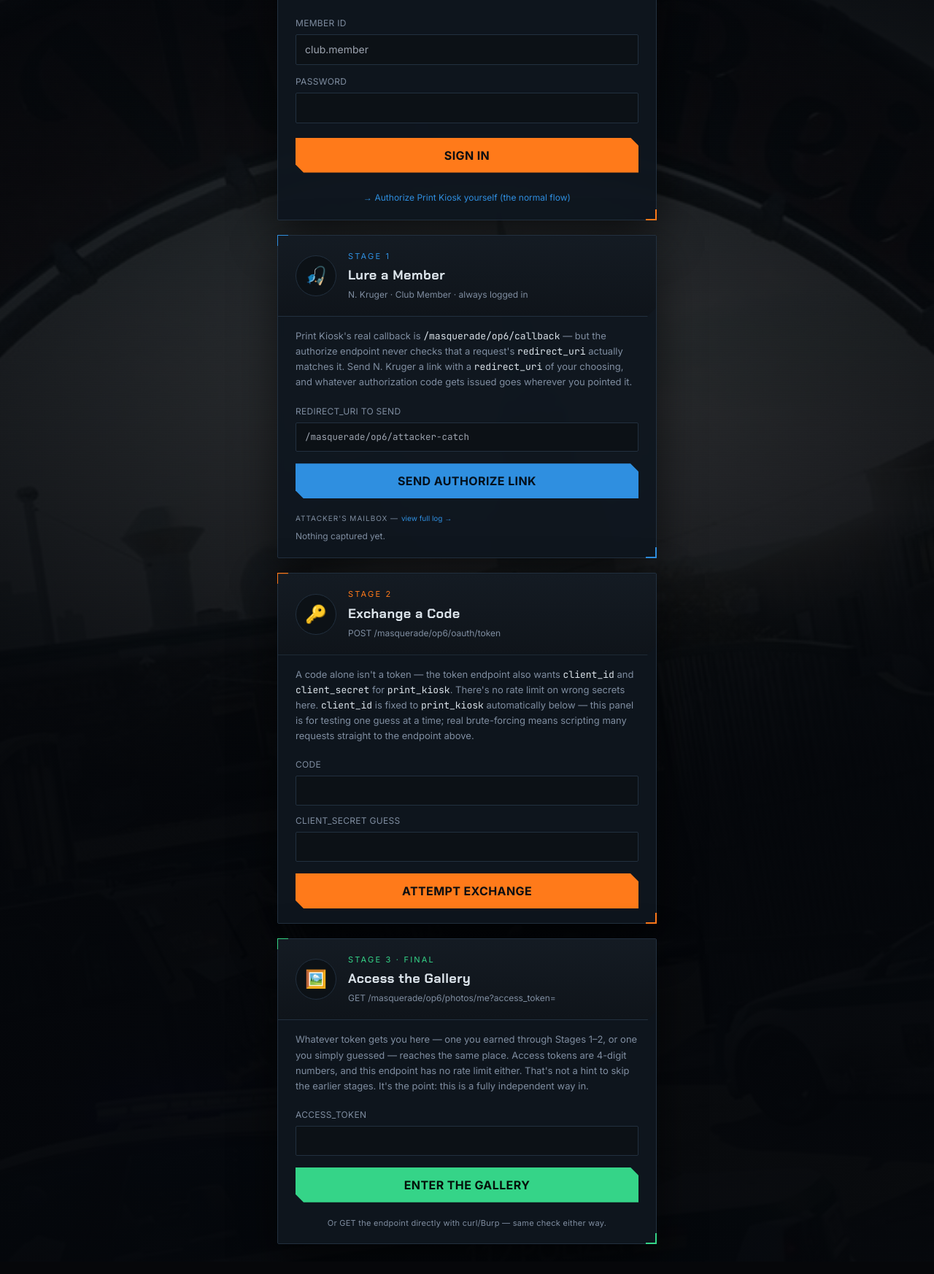
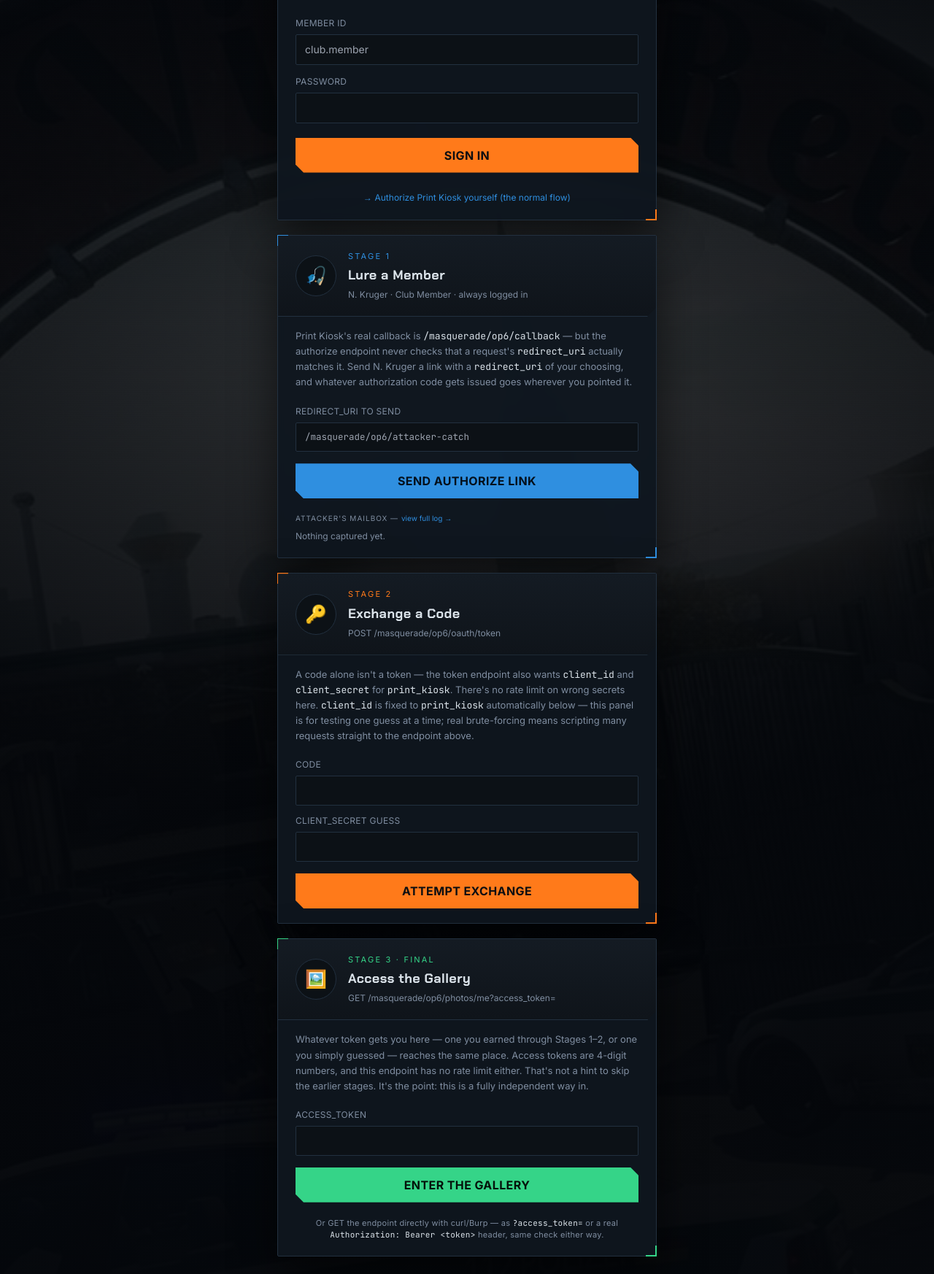
Before and after one commit to kilani47/r6s-auth-lab, a Flask app: page /masquerade/op6/ in a window 1280 px wide. Shown: the part 212-1958 px from the top of the page at 73% size. Before the commit the page ends 1917 px from the top, so only its background shows below. Run offline with Flask 3, Linux system fonts and the light colour scheme.

Commit message:
Op06: accept the real Authorization: Bearer header, not just ?access_token=
masq6_authenticate() only ever checked query/form params -- a token sent
the standard RFC 6750 way, as an Authorization: Bearer <token> header
(what curl -H, Burp, and every real OAuth client actually send), was
silently rejected. The header is now checked first, with ?access_token=
kept as a fallback for testing straight from a browser.

```diff
--- a/app.py
+++ b/app.py
@@ -1514,8 +1514,16 @@ def masq6_authenticate():
     a lot of production resource servers have: one endpoint, first-party
     session clients and third-party OAuth clients both walking in the same
     door -- which is exactly why a weak token space (Stage 3) is enough to
-    compromise it on its own, with no session and no OAuth flow involved."""
-    token = request.values.get("access_token", "")
+    compromise it on its own, with no session and no OAuth flow involved.
+
+    Accepts the token two ways, matching RFC 6750: the real
+    Authorization: Bearer <token> header (what Burp, curl, and any real
+    OAuth client actually send) takes priority, with ?access_token= as a
+    fallback for testing straight from a browser address bar or form."""
+    auth_header = request.headers.get("Authorization", "")
+    token = auth_header[7:].strip() if auth_header.lower().startswith("bearer ") else ""
+    if not token:
+        token = request.values.get("access_token", "")
     if token:
         entry = MASQ6_TOKENS.get(token)
         return (entry["owner"], "token") if entry else (None, None)
--- a/templates/masq6_index.html
+++ b/templates/masq6_index.html
@@ -212,7 +212,7 @@
         <button type="submit"
                 class="w-full mt-4 py-3 bg-win text-[#04120a] font-bold tracking-wide uppercase hud-btn hover:brightness-110 transition">Enter the Gallery</button>
       </form>
-      <div class="px-6 pb-5 text-[11px] text-dim text-center tracking-wide">Or GET the endpoint directly with curl/Burp — same check either way.</div>
+      <div class="px-6 pb-5 text-[11px] text-dim text-center tracking-wide">Or GET the endpoint directly with curl/Burp — as <code class="text-txt">?access_token=</code> or a real <code class="text-txt">Authorization: Bearer &lt;token&gt;</code> header, same check either way.</div>
     </div>
 
   </div>
```
